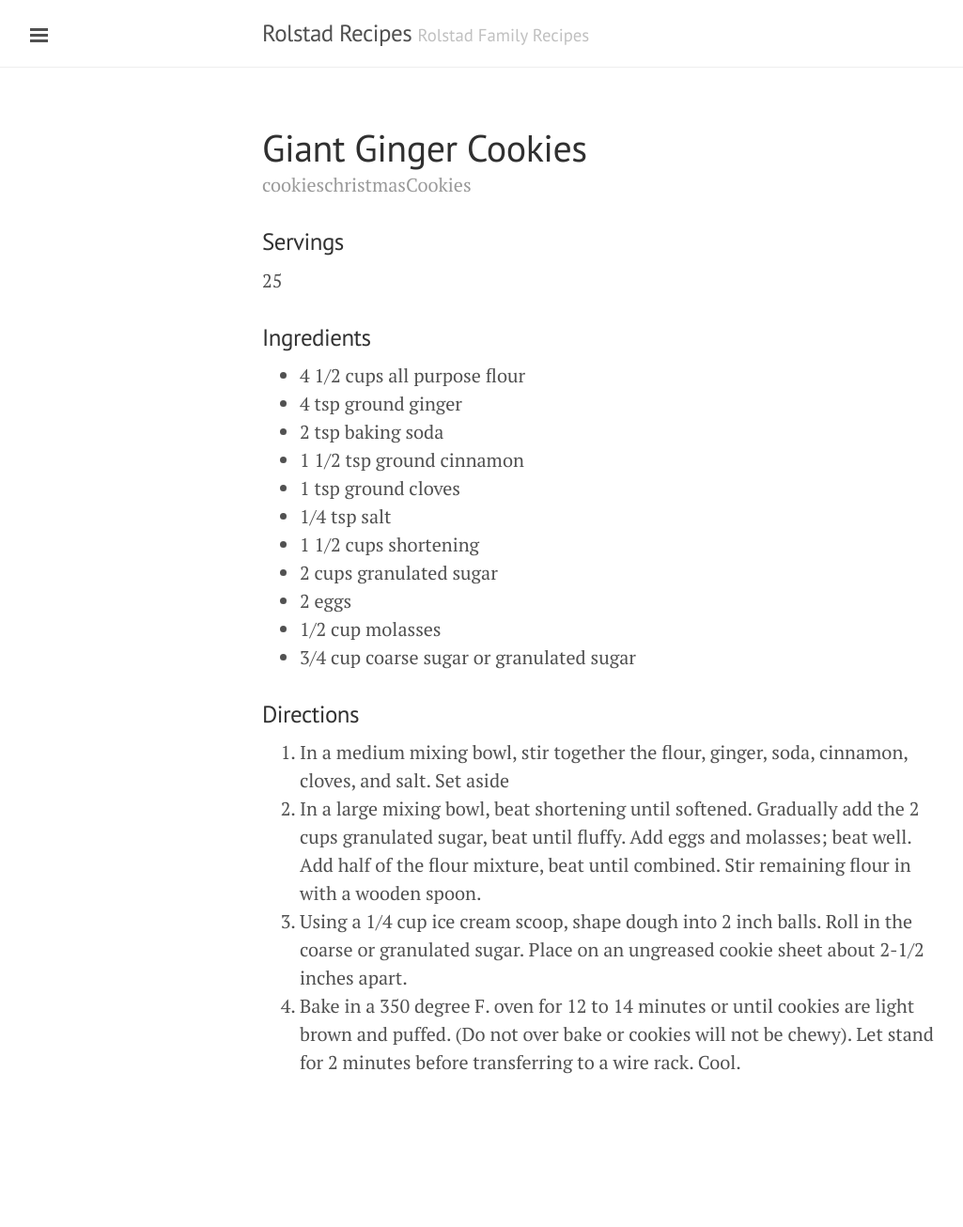
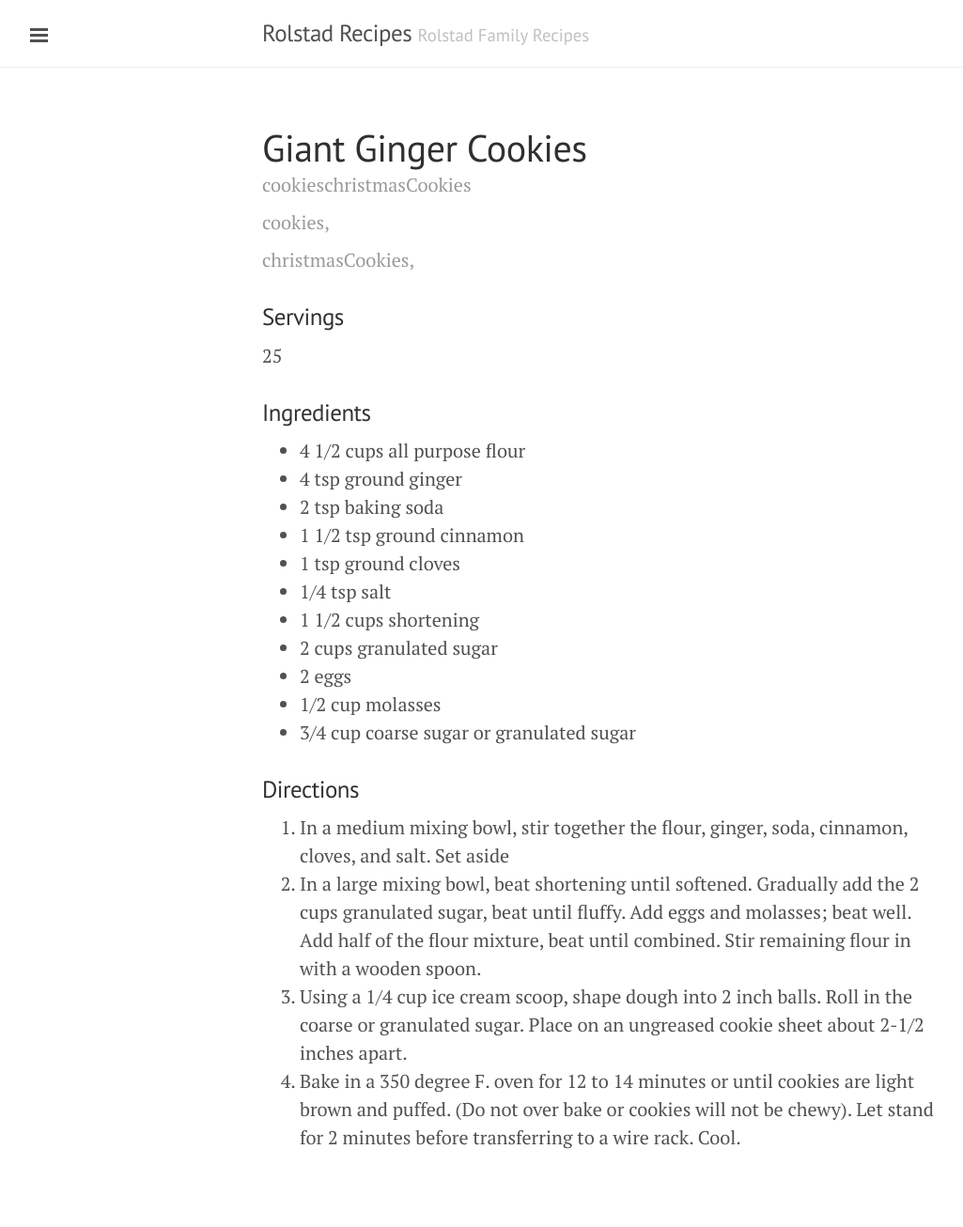
Before and after one commit to jrolstad/jrolstad.github.io, a Jekyll site: the page built from _posts/2015-12-06-giant-ginger-cookies.markdown, in a window 1280 px wide. Shown: the whole page at 94% size, without its empty margins (1-1026 px from the left). Built offline with Jekyll 4.4.1, drawn with Linux system fonts in a browser that asks for light colours; before the commit the page ends 1226 px from its top, so only the background shows below that.

Commit message:
Separating out categories

```diff
--- a/_layouts/post.html
+++ b/_layouts/post.html
@@ -4,6 +4,11 @@ layout: default
 
 <div class="post">
   <h1 class="post-title">{{ page.title }}</h1>
+
   <span class="post-date">{{ page.categories }}</span>
+  {% for category in page.categories%}
+    <span class="post-date">{{category}},&nbsp;</span>
+  {% endfor %}
+
   {{ content }}
 </div>
```
